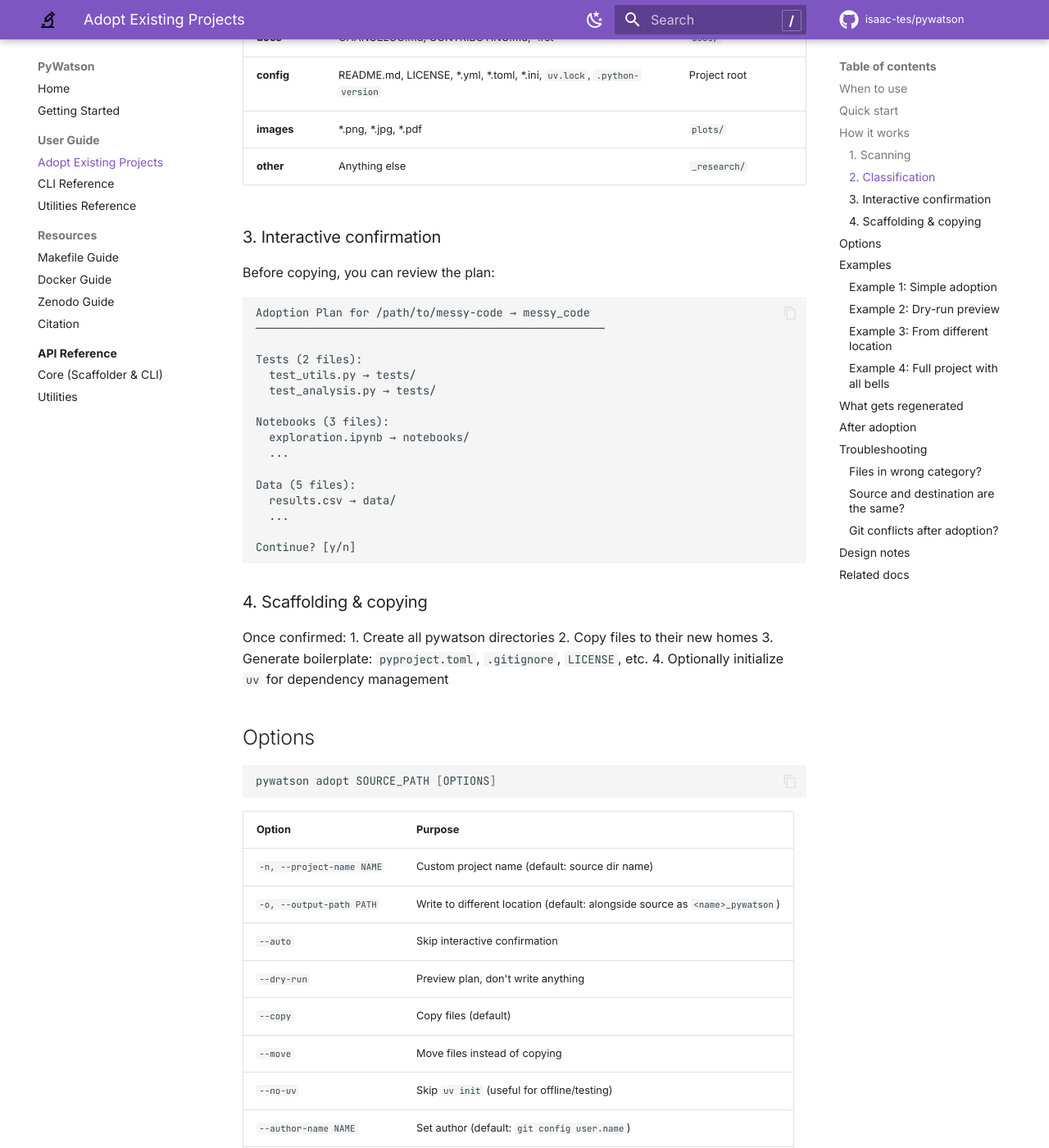
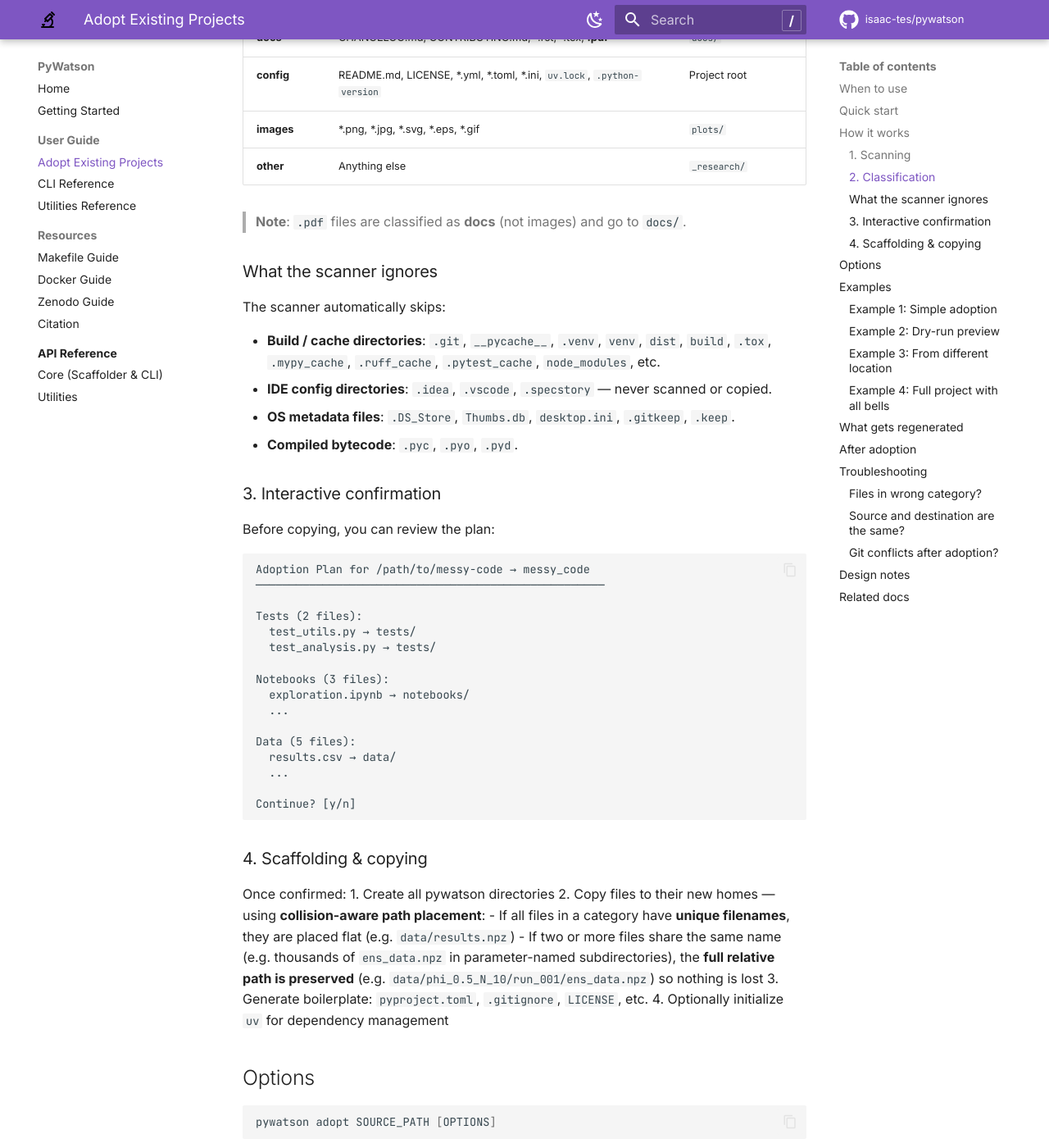
Before and after one commit to isaac-tes/pywatson, an MkDocs documentation site: the page built from docs/ADOPT_GUIDE.md, in a window 1280 px wide and 1400 px high, scrolled down 1348 px. Shown: the whole window at 82% size. Built offline with MkDocs 1.6.1 and Material for MkDocs 9.7.7, drawn with Linux system fonts in a browser that asks for light colours; comment, search, counter and statistics services are not loaded; some of the changed text lies outside the part shown.

Commit message:
fix: correct version strings to 0.0.2; fix ADOPT_GUIDE pdf category and add robustness docs
- core.py __version__: 0.1.0 → 0.0.2 (was stale/wrong)
- __init__.py __version__: 0.0.1 → 0.0.2 (pywatson --version now reports correctly)
- ADOPT_GUIDE.md: .pdf goes to docs/ not plots/ (fix classification table)
- ADOPT_GUIDE.md: document scanner ignore rules (.idea/.vscode/.specstory, .DS_Store etc.)
- ADOPT_GUIDE.md: document collision-aware path placement for large data collections
- CHANGELOG [0.0.2]: record doc fixes and version string corrections

```diff
--- a/docs/ADOPT_GUIDE.md
+++ b/docs/ADOPT_GUIDE.md
@@ -39,13 +39,24 @@
 |----------|----------|------------------|
 | **tests** | test_*.py, *_test.py | `tests/` |
 | **notebooks** | *.ipynb | `notebooks/` |
-| **data** | *.csv, *.json, *.h5 | `data/` |
+| **data** | *.csv, *.json, *.h5, *.npz, *.npy, *.nc, *.zarr | `data/` |
 | **scripts** | main.py, analyze.py (with `if __name__=='__main__'`) | `scripts/` |
-| **source** | helper.py, utils.py | `src/{package_name}/` |
-| **docs** | CHANGELOG.md, CONTRIBUTING.md, *.rst | `docs/` |
+| **source** | helper.py, utils.py, package `__init__.py` | `src/{package_name}/` |
+| **docs** | CHANGELOG.md, CONTRIBUTING.md, *.rst, *.tex, **.pdf** | `docs/` |
 | **config** | README.md, LICENSE, *.yml, *.toml, *.ini, `uv.lock`, `.python-version` | Project root |
-| **images** | *.png, *.jpg, *.pdf | `plots/` |
+| **images** | *.png, *.jpg, *.svg, *.eps, *.gif | `plots/` |
 | **other** | Anything else | `_research/` |
+
+> **Note**: `.pdf` files are classified as **docs** (not images) and go to `docs/`.
+
+### What the scanner ignores
+
+The scanner automatically skips:
+
+- **Build / cache directories**: `.git`, `__pycache__`, `.venv`, `venv`, `dist`, `build`, `.tox`, `.mypy_cache`, `.ruff_cache`, `.pytest_cache`, `node_modules`, etc.
+- **IDE config directories**: `.idea`, `.vscode`, `.specstory` — never scanned or copied.
+- **OS metadata files**: `.DS_Store`, `Thumbs.db`, `desktop.ini`, `.gitkeep`, `.keep`.
+- **Compiled bytecode**: `.pyc`, `.pyo`, `.pyd`.
 
 ### 3. Interactive confirmation
 
@@ -74,7 +85,9 @@
 
 Once confirmed:
 1. Create all pywatson directories
-2. Copy files to their new homes
+2. Copy files to their new homes — using **collision-aware path placement**:
+   - If all files in a category have **unique filenames**, they are placed flat (e.g. `data/results.npz`)
+   - If two or more files share the same name (e.g. thousands of `ens_data.npz` in parameter-named subdirectories), the **full relative path is preserved** (e.g. `data/phi_0.5_N_10/run_001/ens_data.npz`) so nothing is lost
 3. Generate boilerplate: `pyproject.toml`, `.gitignore`, `LICENSE`, etc.
 4. Optionally initialize `uv` for dependency management
 
--- a/src/pywatson/__init__.py
+++ b/src/pywatson/__init__.py
@@ -47,7 +47,7 @@
     tmpsave,
 )
 
-__version__ = "0.0.1"
+__version__ = "0.0.2"
 
 __all__ = [
     "utils",
```
Also changed, not shown: CHANGELOG.md (+3 -0 lines), 1 other file.
